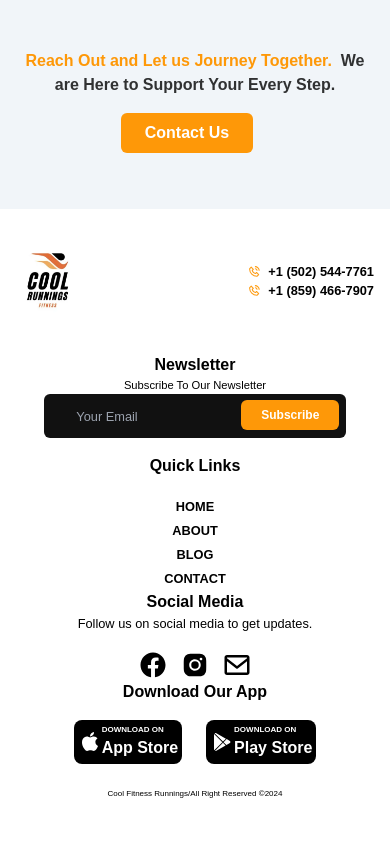
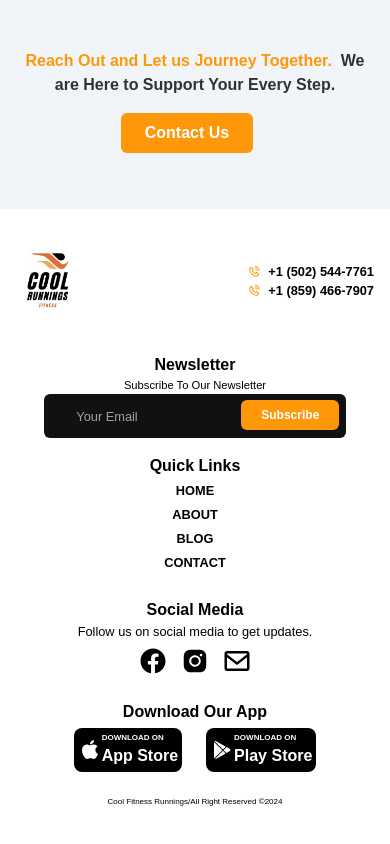
Before and after one commit to Hadehwahle/Fitness-App, a React (Vite) app: page / in a window 390 px wide. Shown: the part 3105-3949 px from the top of the page. Built offline with nearby package versions, Linux system fonts and the light colour scheme.

Commit message:
modified styling

```diff
--- a/src/components/Footer/Footer.jsx
+++ b/src/components/Footer/Footer.jsx
@@ -69,9 +69,9 @@ const Footer = () => {
           </div>
           <div className=" flex flex-col-reverse xl:flex-row justify-between">
             <div className="w-full flex flex-col lg:gap-20 xl:gap-10 md:flex-row md:gap-8 md:items-start items-center text-center   md:text-left mt-4">
-              <div className="flex">
+              <div className="flex pb-6 md:pb-0">
                 <ul className=" items-left flex flex-col">
-                  <p className="font-semibold pb-4">Quick Links</p>
+                  <p className="font-semibold md:pb-4">Quick Links</p>
                   {navlinks.map(({ id, name, link }) => (
                     <li key={id}>
                       <Link
@@ -88,13 +88,13 @@ const Footer = () => {
                 </ul>
               </div>
               <div className="flex flex-col md:text-left">
-                <div className="pb-4">
+                <div className="md:pb-4 pb-1">
                   <p className="font-semibold">Social Media</p>
                   <p className="text-[0.8rem]">
                     Follow us on social media to get updates.
                   </p>
                 </div>
-                <div className="flex md:justify-start justify-center gap-3">
+                <div className="flex md:justify-start justify-center gap-3 pb-6 md:pb-0">
                   <a
                     href="https://web.facebook.com/coolrunningsfitnessapp?_rdc=1&_rdr"
                     target="_blank"
@@ -116,7 +116,7 @@ const Footer = () => {
               <div className="flex items-center gap-2 group duration-200 flex-col"></div>
 
               <div>
-                <p className="font-semibold pb-4">Download Our App</p>
+                <p className="font-semibold md:pb-4 pb-1">Download Our App</p>
                 <div className=" flex flex-row  gap-6">
                   <div>
                     <button
```
